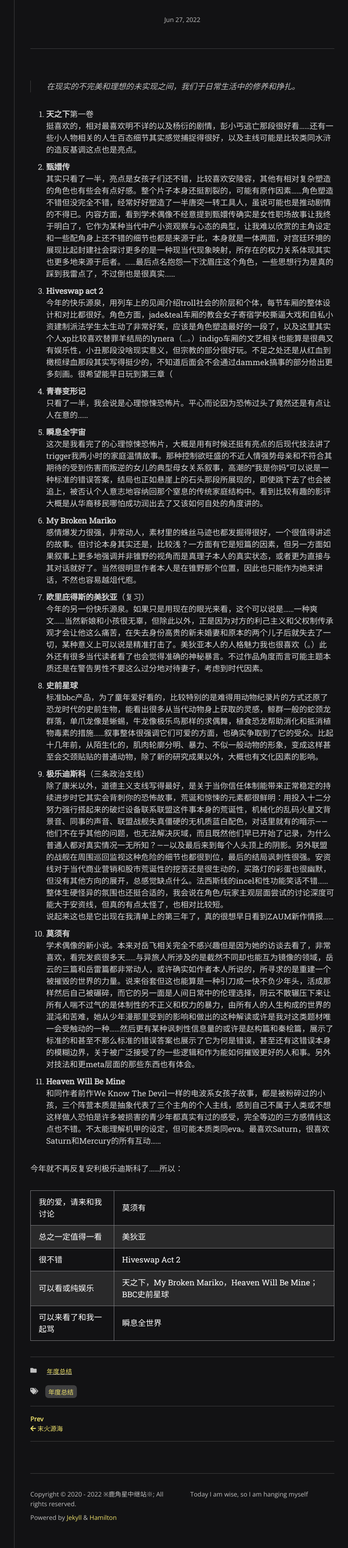
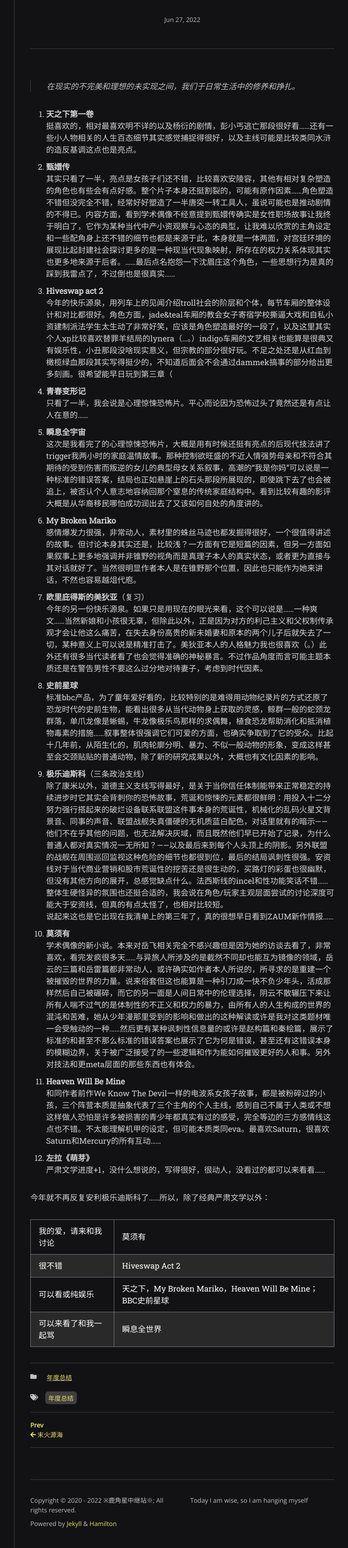
Before and after one commit to scatterdclouds/scatterdclouds.github.io, a Jekyll site: the page built from _posts/2022-06-27-firsthalf2022.md, in a window 1280 px wide. Shown: the part 188-3707 px from the top of the page at 44% size, without its empty margins (357-1149 px from the left). Built offline with Jekyll 4.4.1, drawn with Linux system fonts in a browser that asks for light colours; nearby versions of some CDN libraries; some web fonts are replaced; comment, search, counter and statistics services are not loaded.

Commit message:
Update 2022-06-27-firsthalf2022.md

```diff
--- a/_posts/2022-06-27-firsthalf2022.md
+++ b/_posts/2022-06-27-firsthalf2022.md
@@ -10,7 +10,7 @@ comments: true
 
 > 在现实的不完美和理想的未实现之间，我们于日常生活中的修养和挣扎。
 
-1. **天之下**第一卷 <br/> 挺喜欢的，相对最喜欢明不详的以及杨衍的剧情，彭小丐逃亡那段很好看……还有一些小人物相关的人生百态细节其实感觉捕捉得很好，以及主线可能是比较类同水浒的造反基调这点也是亮点。
+1. **天之下第一卷** <br/> 挺喜欢的，相对最喜欢明不详的以及杨衍的剧情，彭小丐逃亡那段很好看……还有一些小人物相关的人生百态细节其实感觉捕捉得很好，以及主线可能是比较类同水浒的造反基调这点也是亮点。
 
 2. **甄嬛传** <br/> 其实只看了一半，亮点是女孩子们还不错，比较喜欢安陵容，其他有相对复杂塑造的角色也有些会有点好感。整个片子本身还挺割裂的，可能有原作因素……角色塑造不错但没完全不错，经常好好塑造了一半唐突一转工具人，虽说可能也是推动剧情的不得已。内容方面，看到学术偶像不经意提到甄嬛传确实是女性职场故事让我终于明白了，它作为某种当代中产小资观察与心态的典型，让我难以欣赏的主角设定和一些配角身上还不错的细节也都是来源于此，本身就是一体两面，对宫廷环境的展现比起封建社会探讨更多的是一种现当代现象映射，所存在的权力关系体现其实也更多地来源于后者。……最后点名抱怨一下沈眉庄这个角色，一些思想行为是真的踩到我雷点了，不过倒也是很真实……
 
@@ -32,10 +32,11 @@ comments: true
 
 11. **Heaven Will Be Mine** <br/> 和同作者前作We Know The Devil一样的电波系女孩子故事，都是被粉碎过的小孩，三个阵营本质是抽象代表了三个主角的个人主线，感到自己不属于人类或不想这样做人恐怕是许多被损害的青少年都真实有过的感受，完全等边的三方感情线这点也不错。不太能理解机甲的设定，但可能本质类同eva。最喜欢Saturn，很喜欢Saturn和Mercury的所有互动……
 
-今年就不再反复安利极乐迪斯科了……所以：
+12. **左拉《萌芽》** <br/> 严肃文学进度+1，没什么想说的，写得很好，很动人，没看过的都可以来看看……
+
+今年就不再反复安利极乐迪斯科了……所以，除了经典严肃文学以外：
 
 | 我的爱，请来和我讨论 | 莫须有                       |
-| 总之一定值得一看     | 美狄亚                       |
 | 很不错              | Hiveswap Act 2              |
 | 可以看或纯娱乐      | 天之下，My Broken Mariko，Heaven Will Be Mine；BBC史前星球 |
 | 可以来看了和我一起骂 | 瞬息全世界                    |
```
